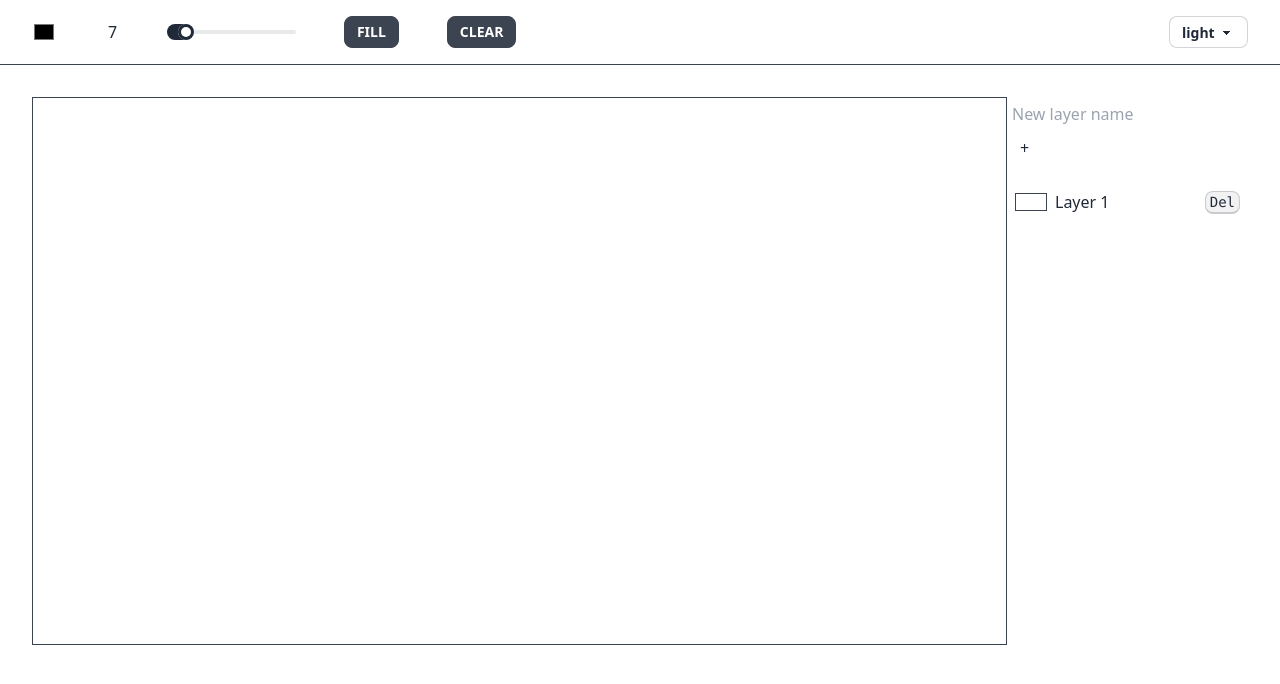
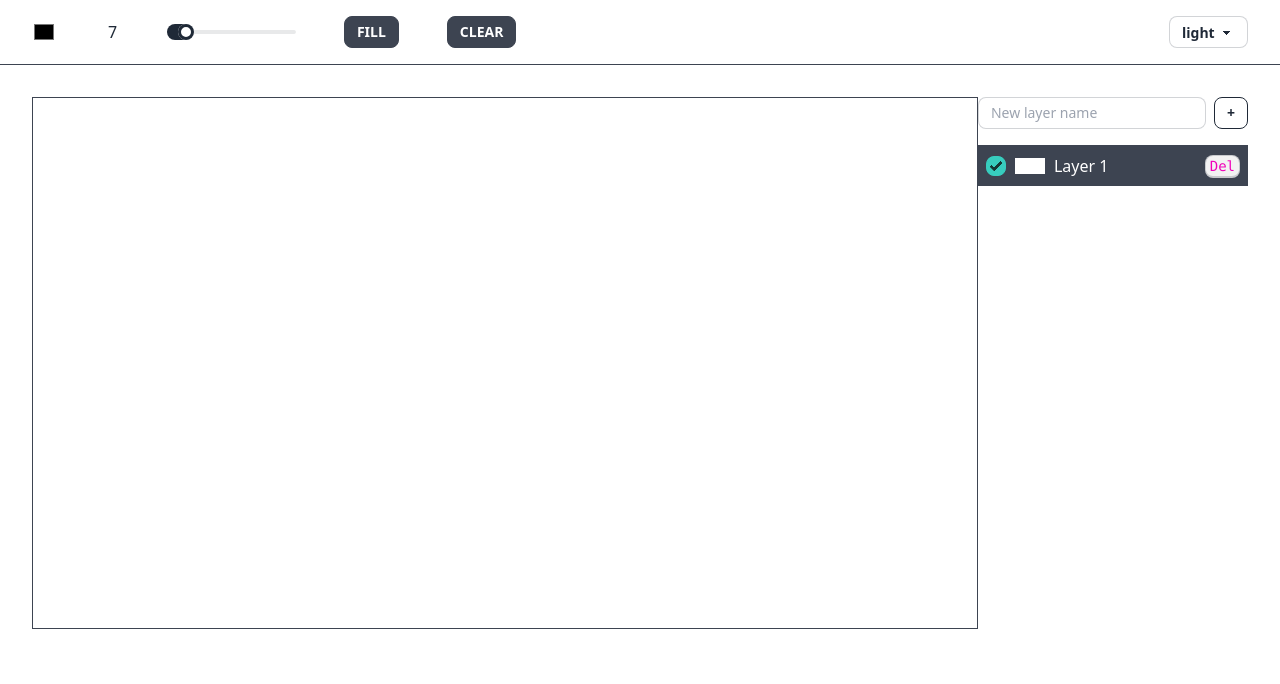
Before and after one commit to datuchela/canvas, a React (Vite) app: page / in a window 1280 px wide. Shown: the top 684 px of the page. Built offline with nearby package versions, Linux system fonts and the light colour scheme.

Commit message:
added hidden checkbox, some daisyui classes

```diff
--- a/src/components/LayerList.tsx
+++ b/src/components/LayerList.tsx
@@ -3,8 +3,14 @@ import { useLayers } from "../hooks/useLayersStore";
 
 const LayerList = () => {
   const [input, setInput] = useState("");
-  const { layers, addLayer, removeLayer, setCurrentLayerId, currentLayerId } =
-    useLayers();
+  const {
+    layers,
+    addLayer,
+    removeLayer,
+    setCurrentLayerId,
+    currentLayerId,
+    toggleHidden,
+  } = useLayers();
 
   function handleAddLayer(e: React.FormEvent) {
     e.preventDefault();
@@ -39,16 +45,16 @@ const LayerList = () => {
 
   return (
     <div className="flex flex-col gap-4">
-      <form onSubmit={handleAddLayer}>
+      <form onSubmit={handleAddLayer} className="flex items-center gap-2">
         <input
-          className="border border-white p-1"
+          className="input input-bordered input-sm"
           type="text"
           placeholder="New layer name"
           required
           value={input}
           onChange={(e) => setInput(e.target.value)}
         />
-        <button className="p-1 px-3 border border-white">+</button>
+        <button className="btn btn-sm btn-outline">+</button>
       </form>
       <ul>
         {layers?.map((layer) => (
@@ -60,7 +66,7 @@ const LayerList = () => {
           >
             <li
               className={`flex items-center justify-between gap-2 p-2 pointer-events-none ${
-                layer.id === currentLayerId && "bg-[rgba(255,255,255,0.1)]"
+                layer.id === currentLayerId && "bg-neutral text-primary-content"
               }`}
             >
               <input
@@ -72,6 +78,13 @@ const LayerList = () => {
                 checked={layer.id === currentLayerId}
                 hidden
               />
+              <input
+                className="checkbox checkbox-accent checkbox-sm pointer-events-auto"
+                type="checkbox"
+                name="hidden"
+                checked={!layer.hidden}
+                onChange={() => toggleHidden(layer.id, layer.hidden)}
+              />
               <img
                 className="aspect-video border border-neutral"
                 src={layer?.data}
@@ -80,7 +93,7 @@ const LayerList = () => {
               />
               <span className="flex-1">{layer.name}</span>
               <button
-                className="pointer-events-auto"
+                className="pointer-events-auto text-secondary"
                 onClick={() => handleDeleteLayer(layer.id)}
               >
                 <kbd className="kbd kbd-sm">Del</kbd>
```
